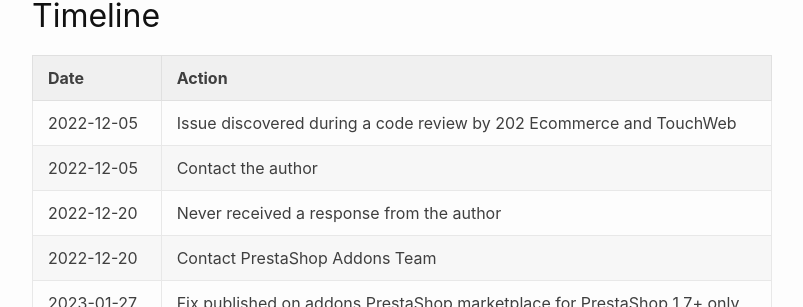
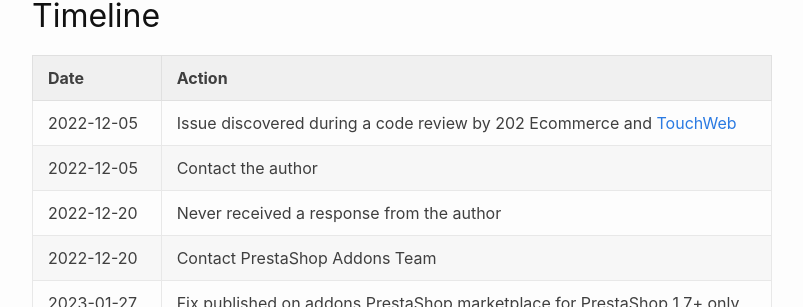
Before and after one commit to friends-of-presta/security-advisories, a Jekyll site: the page built from _posts/2023-03-09-dpdfrance.md, in a window 1280 px wide and 900 px high, scrolled down 2142 px. Shown: the part 147-454 px from the top of the window, without its empty margins (238-1041 px from the left). Built offline with Jekyll 4.4.1, drawn with Linux system fonts in a browser that asks for light colours; part of the change alters nothing that is shown.

```diff
--- a/_posts/2023-03-09-dpdfrance.md
+++ b/_posts/2023-03-09-dpdfrance.md
@@ -84,7 +84,7 @@ curl -v -X POST -d 'action_ajax_dpdfrance=setAddressOrder&order=1%27;select(0x73
 
 | Date | Action |
 |--|--|
-| 2022-12-05 | Issue discovered during a code review by 202 Ecommerce and TouchWeb |
+| 2022-12-05 | Issue discovered during a code review by 202 Ecommerce and [TouchWeb](https://www.touchweb.fr) |
 | 2022-12-05 | Contact the author |
 | 2022-12-20 | Never received a response from the author |
 | 2022-12-20 | Contact PrestaShop Addons Team |
```
